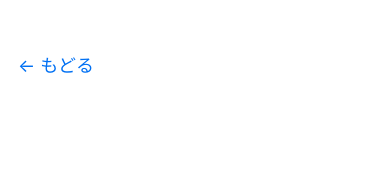
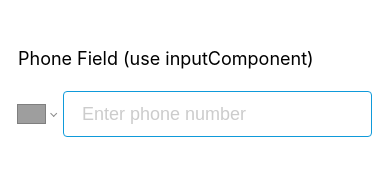
Before and after one commit to ueno-toshihiro/next.js-blog, a Next.js app: page /ui in a window 390 px wide. Shown: the part 1330-1517 px from the top of the page. Built offline with nearby package versions, Linux system fonts and the light colour scheme; grey boxes are pictures that could not be loaded.

Commit message:
UI customize react-phone-number-input

```diff
--- a/components/ui/phone-field/phone-field.tsx
+++ b/components/ui/phone-field/phone-field.tsx
@@ -1,24 +1,44 @@
 import * as React from 'react';
 import * as Styled from './phone-field.styled';
+import TextField from '../text-field';
+import PhoneInput from 'react-phone-number-input';
 
 interface Props {
+  isUseInputComponent?: boolean;
   value: string;
   onChange: (value: string) => void;
 }
 
 const PhoneField: React.FC<Props> = ({
+  isUseInputComponent = false,
   value,
   onChange,
 }) => {
   // `value` will be the parsed phone number in E.164 format.
   // Example: "+12133734253".
+  // defaultCountry refer to here
+  // https://en.wikipedia.org/wiki/ISO_3166-1_alpha-2
   return (
+    <>
+      {
+        !isUseInputComponent ? (
           <Styled.Phone
             placeholder="Enter phone number"
             value={value}
             onChange={onChange}
             defaultCountry="JP"
           />
+        ) : (
+          <PhoneInput
+            placeholder="Enter phone number"
+            value={value}
+            onChange={onChange}
+            defaultCountry="JP"
+            inputComponent={TextField}
+          />
+        )
+      }
+    </>
   )
 };
 
--- a/pages/ui/index.tsx
+++ b/pages/ui/index.tsx
@@ -50,6 +50,14 @@ export default function Index(): JSX.Element {
       <Styled.Section>
         <p>Phone Field</p>
         <PhoneField
+          isUseInputComponent={false}
+          value={phoneFieldValue}
+          onChange={setPhoneFieldValue}
+        />
+        <br/>
+        <p>Phone Field (use inputComponent)</p>
+        <PhoneField
+          isUseInputComponent
           value={phoneFieldValue}
           onChange={setPhoneFieldValue}
         />
```
Lines whose indentation alone changed are shown as unchanged.
